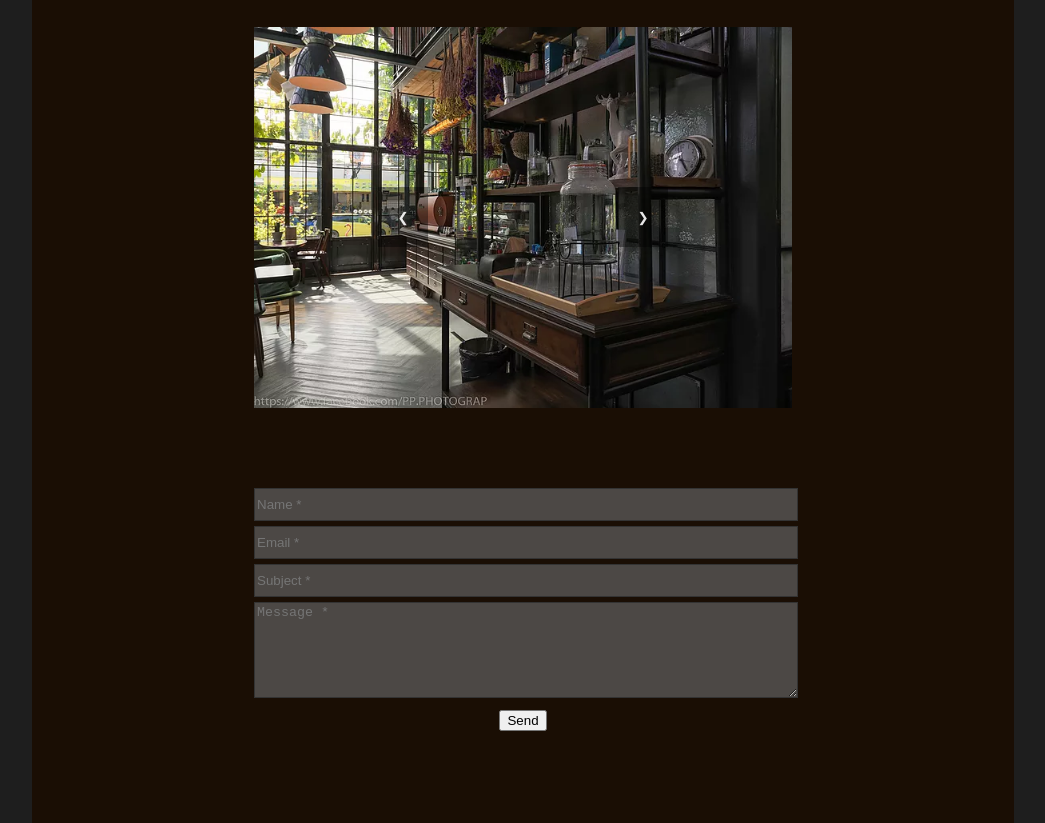
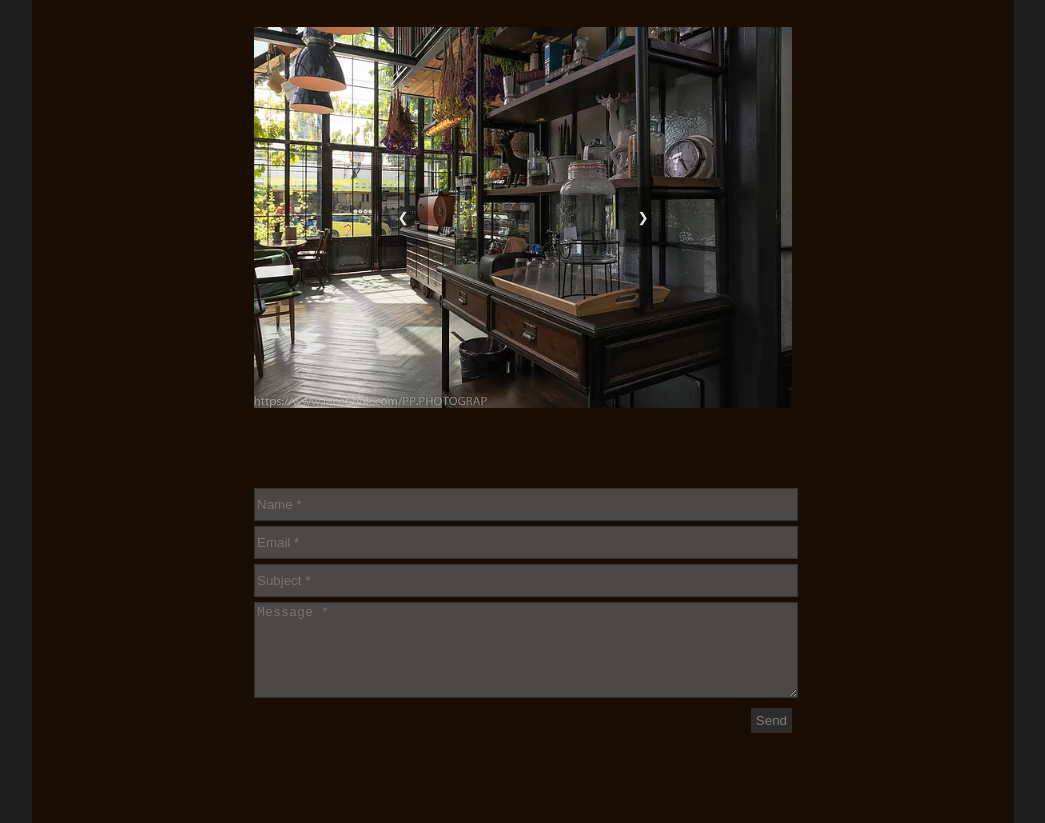
Before and after one commit to armhansa/Multimedia_Programming-Project-, a plain HTML site: page contact.html in a window 1280 px wide. Shown: the part 138-961 px from the top of the page, without its empty margins (117-1162 px from the left). Drawn offline with nearby package versions, Linux system fonts and the light colour scheme; a web font is replaced by a local one.

Commit message:
edit submit button

```diff
--- a/contact.html
+++ b/contact.html
@@ -34,7 +34,7 @@
           <input class="u-input" type="text" name="email" placeholder="Email *" style="height: 29px;"><br>
           <input class="u-input" type="text" name="subject" placeholder="Subject *" style="height: 29px;"><br>
           <textarea class="u-input" name="message" placeholder="Message *" cols="60" rows="6"></textarea><br>
-          <input class="u-submit" type="submit" name="send" value="Send" style="right: 0px;">
+          <button class="u-submit" type="submit" name="send" value="Send">Send</button>
         </div>
 
       </div>
--- a/style.css
+++ b/style.css
@@ -154,6 +154,13 @@ footer{
 	margin: 0 0 5px;
 	border: 1px solid rgba(51, 51, 51, 1);
 }
+.u-submit{
+	float: right;
+	color: #b2b1b19c;
+	background-color: #2f2c2c;
+	border: 0;
+	padding: 5px;
+}
 /* Caption text */
 .pro-1, .pro-2{
   color: #FF55FF;
```
